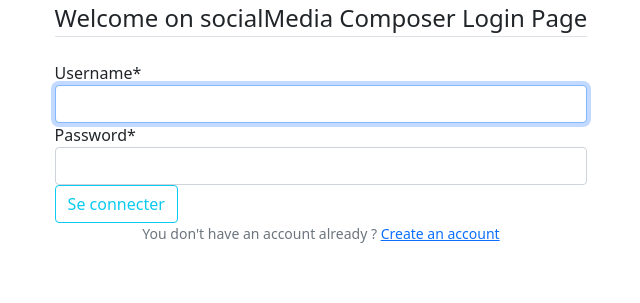
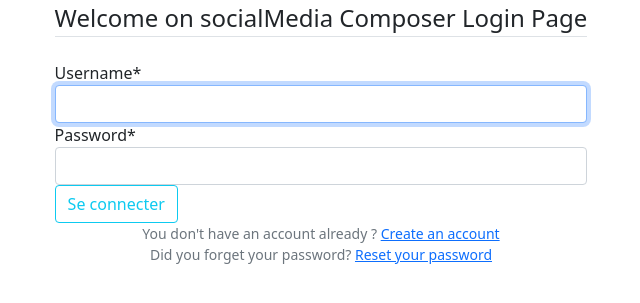
Before and after one commit to Christophe-Dupin/socialmediacomposerOC, a Django app: page /user/login/ in a window 1280 px wide. Shown: the part 80-383 px from the top of the page, without its empty margins (319-959 px from the left). Run offline with Django 3.2, Linux system fonts and the light colour scheme; some libraries are stand-ins or nearby versions.

Commit message:
Add Reset password function

```diff
--- a/backend/app/users/templates/users/login.html
+++ b/backend/app/users/templates/users/login.html
@@ -22,6 +22,11 @@
         You don't have an account already ? <a class="ml-2" href="{% url 'register' %}">Create an account</a>
       </small>
     </div>
+    <div class="d-flex justify-content-center test">
+      <small class=" text-muted">
+        Did you forget your password? <a class="ml-2" href="{% url 'reset_password' %}">Reset your password</a>
+      </small>
+    </div>
   </div>
 </div>
 {% endblock content %}
--- a/backend/app/users/urls.py
+++ b/backend/app/users/urls.py
@@ -17,4 +17,32 @@ urlpatterns = [
     ),
     path("profile/", views.profile, name="profile"),
     path("activate/<uidb64>", views.activate, name="activate"),
+    path(
+        "reset_password/",
+        auth_views.PasswordResetView.as_view(
+            template_name="users/password_reset.html"
+        ),
+        name="reset_password",
+    ),
+    path(
+        "reset_password_send/",
+        auth_views.PasswordResetDoneView.as_view(
+            template_name="users/password_reset_sent.html"
+        ),
+        name="password_reset_done",
+    ),
+    path(
+        "reset/<uidb64>/<token>/",
+        auth_views.PasswordResetConfirmView.as_view(
+            template_name="users/password_reset_form.html"
+        ),
+        name="password_reset_confirm",
+    ),
+    path(
+        "reset_password_complete/",
+        auth_views.PasswordResetCompleteView.as_view(
+            template_name="users/password_reset_done.html"
+        ),
+        name="password_reset_complete",
+    ),
 ]
--- a/backend/app/users/views.py
+++ b/backend/app/users/views.py
@@ -6,6 +6,7 @@ from django.utils.encoding import force_bytes, force_text
 from django.template.loader import render_to_string
 from django.core.mail import EmailMessage
 from django.contrib import messages
+from django.contrib.auth import views as auth_views
 from app.users.forms import UserUpdateForm
 
 # from django.contrib import messages
```
Also changed, not shown: backend/app/users/templates/users/password_reset.html (added, +16 -0 lines), backend/app/users/templates/users/password_reset_done.html (added, +8 -0 lines), backend/app/users/templates/users/password_reset_form.html (added, +16 -0 lines), backend/app/users/templates/users/password_reset_sent.html (added, +13 -0 lines).
